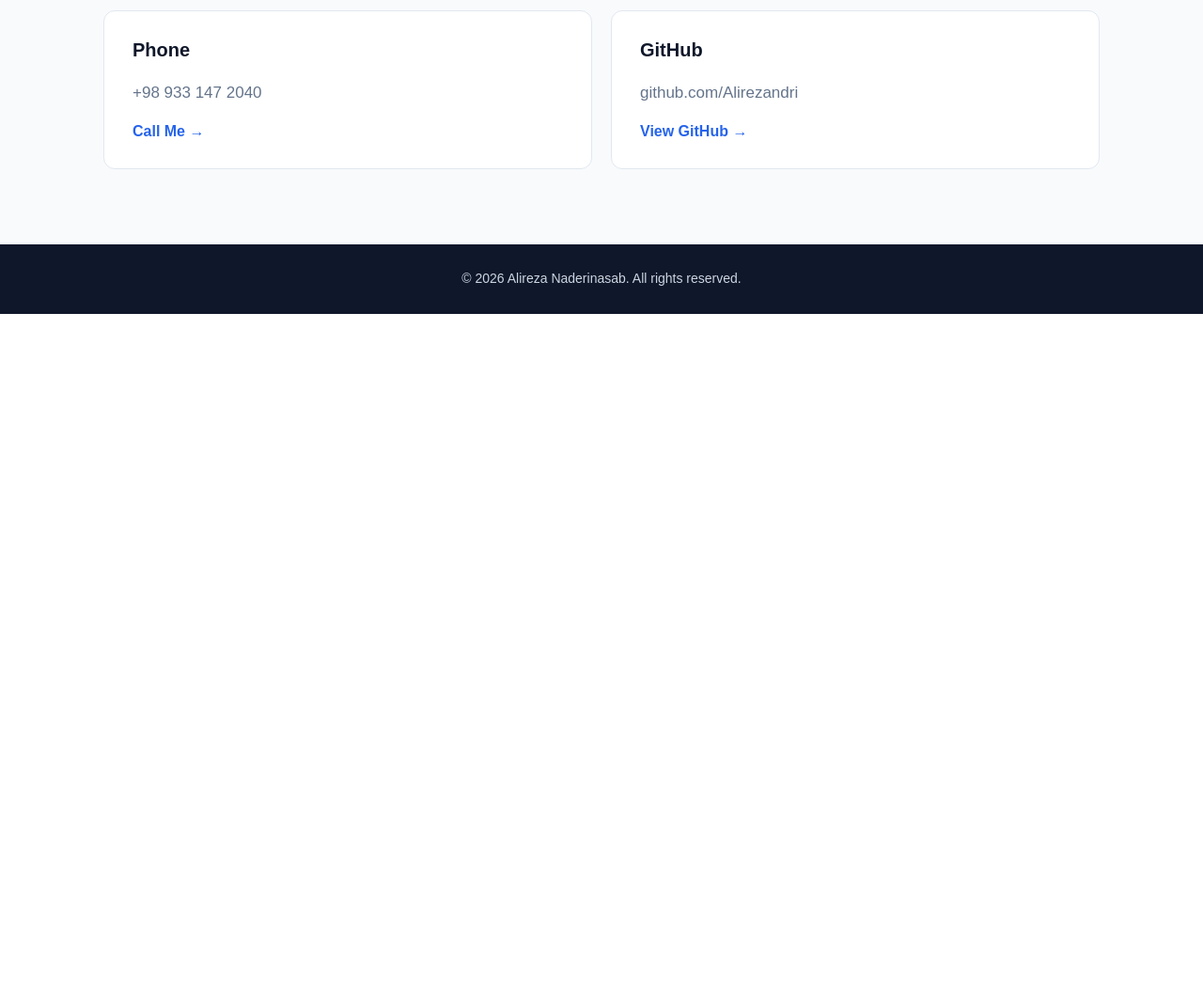
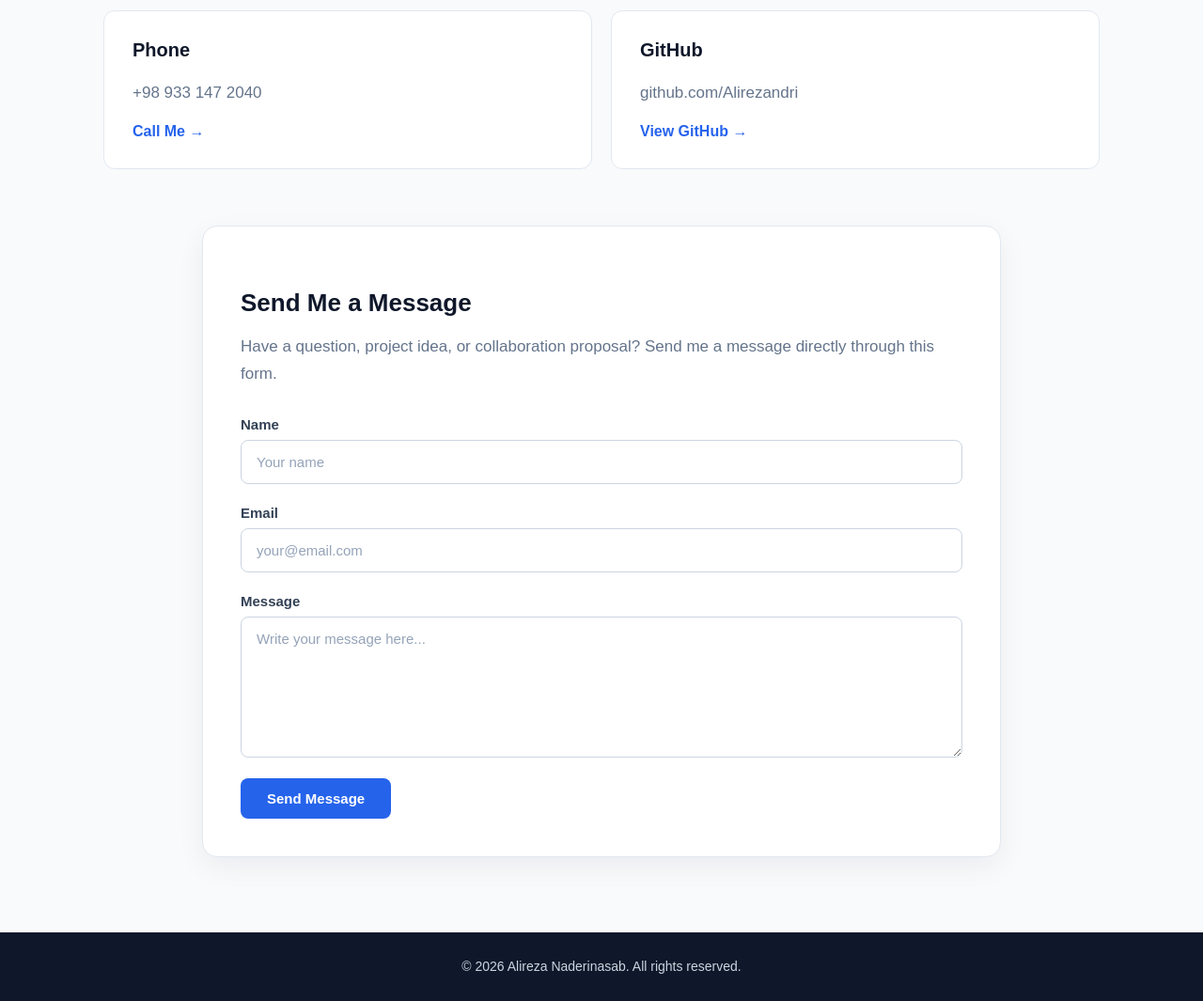
Before and after one commit to Alirezandri/personal-website, a Flask app: page / in a window 1280 px wide. Shown: the part 4837-5902 px from the top of the page at 94% size. Before the commit the page ends 5171 px from the top, so only its background shows below. Run offline with Flask 3, Linux system fonts and the light colour scheme.

Commit message:
Add contact form frontend

```diff
--- a/static/css/style.css
+++ b/static/css/style.css
@@ -882,6 +882,15 @@ p {
     .contact-grid {
         grid-template-columns: 1fr;
     }
+
+    .contact-form-container {
+        padding: 25px;
+        margin-top: 40px;
+    }
+
+    .contact-submit {
+        width: 100%;
+    }
 }
 
 /* =========================
@@ -929,3 +938,101 @@ p {
 .navbar.scrolled {
     box-shadow: 0 4px 15px rgba(15, 23, 42, 0.08);
 }
+
+
+/* =========================
+   Contact Form
+========================= */
+
+.contact-form-container {
+    max-width: 850px;
+    margin: 60px auto 0;
+    padding: 40px;
+    background-color: #ffffff;
+    border: 1px solid #e2e8f0;
+    border-radius: 16px;
+    box-shadow: 0 10px 30px rgba(15, 23, 42, 0.06);
+}
+
+.contact-form-heading {
+    margin-bottom: 30px;
+}
+
+.contact-form-heading h3 {
+    margin-bottom: 10px;
+    font-size: 26px;
+    color: #0f172a;
+}
+
+.contact-form-heading p {
+    color: #64748b;
+    line-height: 1.7;
+}
+
+.contact-form {
+    display: flex;
+    flex-direction: column;
+    gap: 22px;
+}
+
+.form-group {
+    display: flex;
+    flex-direction: column;
+    gap: 8px;
+}
+
+.form-group label {
+    font-size: 15px;
+    font-weight: 600;
+    color: #334155;
+}
+
+.form-group input,
+.form-group textarea {
+    width: 100%;
+    padding: 14px 16px;
+    border: 1px solid #cbd5e1;
+    border-radius: 8px;
+    background-color: #ffffff;
+    color: #0f172a;
+    font-family: inherit;
+    font-size: 15px;
+    outline: none;
+    transition: border-color 0.3s ease, box-shadow 0.3s ease;
+    box-sizing: border-box;
+}
+
+.form-group textarea {
+    resize: vertical;
+    min-height: 150px;
+}
+
+.form-group input::placeholder,
+.form-group textarea::placeholder {
+    color: #94a3b8;
+}
+
+.form-group input:focus,
+.form-group textarea:focus {
+    border-color: #2563eb;
+    box-shadow: 0 0 0 3px rgba(37, 99, 235, 0.1);
+}
+
+.contact-submit {
+    align-self: flex-start;
+    padding: 13px 28px;
+    border: none;
+    border-radius: 8px;
+    background-color: #2563eb;
+    color: #ffffff;
+    font-family: inherit;
+    font-size: 15px;
+    font-weight: 600;
+    cursor: pointer;
+    transition: background-color 0.3s ease, transform 0.3s ease;
+}
+
+.contact-submit:hover {
+    background-color: #1d4ed8;
+    transform: translateY(-2px);
+}
--- a/templates/index.html
+++ b/templates/index.html
@@ -728,6 +728,7 @@
 
         </section>
 
+
         <!-- Contact -->
 
         <section id="contact" class="section contact-section">
@@ -748,6 +749,8 @@
                     </p>
 
                 </div>
+
+                <!-- Existing Contact Information -->
 
                 <div class="contact-grid">
 
@@ -813,9 +816,91 @@
 
                 </div>
 
+
+                <!-- Message Form -->
+
+                <div class="contact-form-container">
+
+                    <div class="contact-form-heading">
+
+                        <h3>Send Me a Message</h3>
+
+                        <p>
+                            Have a question, project idea, or collaboration proposal?
+                            Send me a message directly through this form.
+                        </p>
+
+                    </div>
+
+                    <form id="contactForm" class="contact-form">
+
+                        <div class="form-group">
+
+                            <label for="name">
+                                Name
+                            </label>
+
+                            <input
+                                type="text"
+                                id="name"
+                                name="name"
+                                placeholder="Your name"
+                                required
+                            >
+
+                        </div>
+
+
+                        <div class="form-group">
+
+                            <label for="email">
+                                Email
+                            </label>
+
+                            <input
+                                type="email"
+                                id="email"
+                                name="email"
+                                placeholder="your@email.com"
+                                required
+                            >
+
+                        </div>
+
+
+                        <div class="form-group">
+
+                            <label for="message">
+                                Message
+                            </label>
+
+                            <textarea
+                                id="message"
+                                name="message"
+                                rows="6"
+                                placeholder="Write your message here..."
+                                required
+                            ></textarea>
+
+                        </div>
+
+
+                        <button
+                            type="submit"
+                            class="contact-submit"
+                        >
+                            Send Message
+                        </button>
+
+                    </form>
+
+                </div>
+
             </div>
 
         </section>
+
+
 
     </main>
 
```
